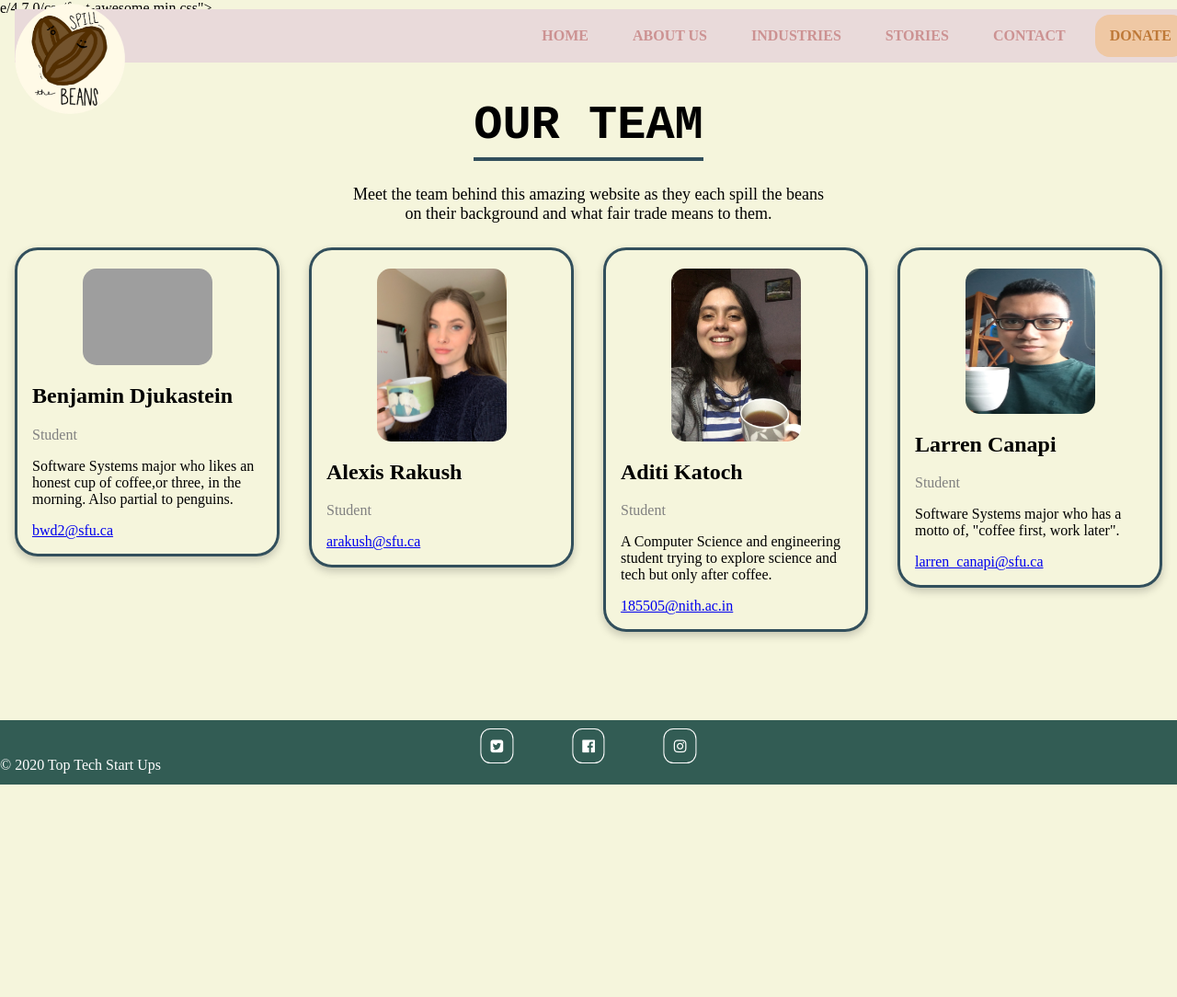
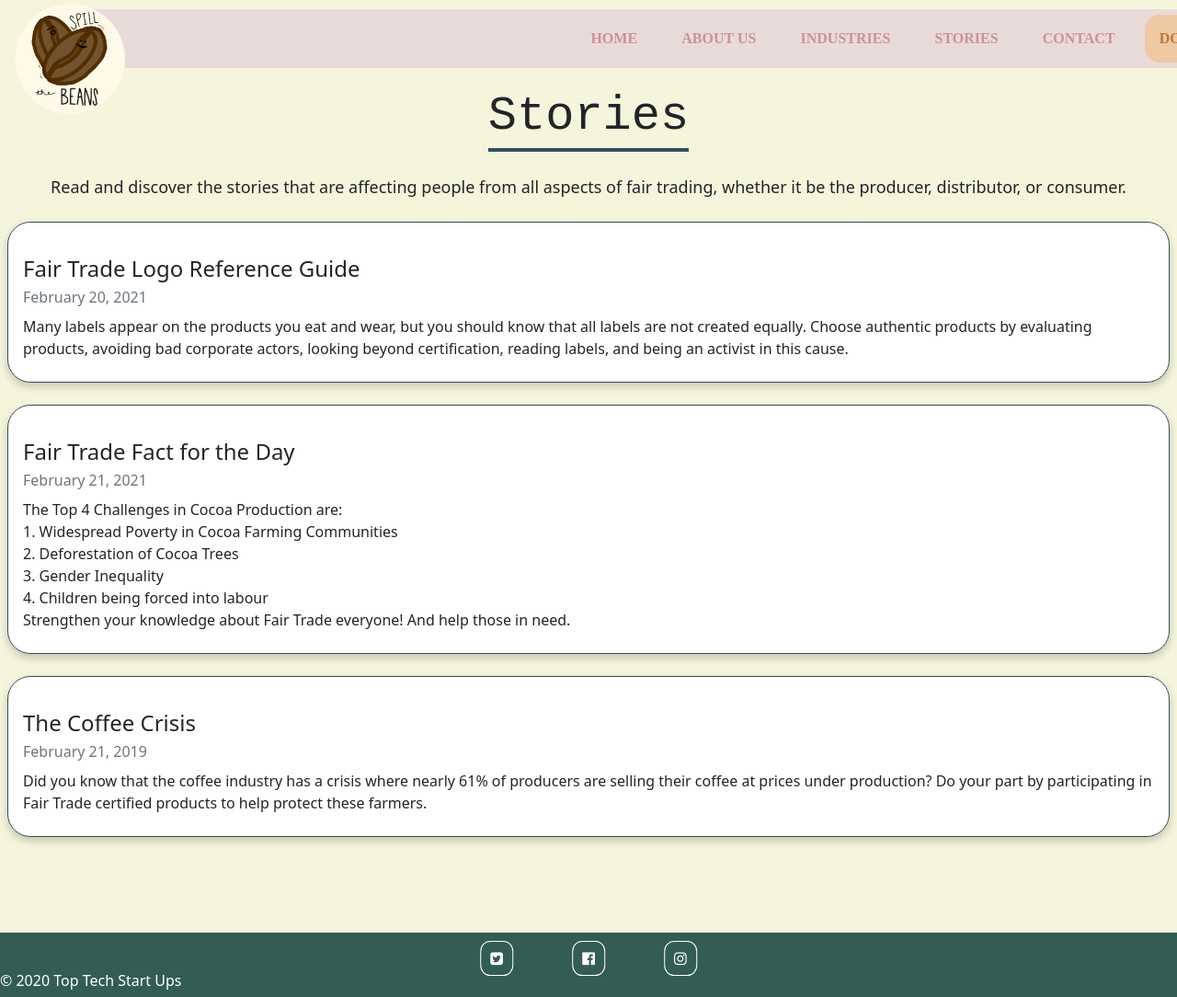
Before and after one commit to larrencanapi/Spill-The-Beans, a plain HTML site: page Pages/Ourteam.html in a window 1280 px wide. Shown: the whole page at 92% size. Before the commit the page ends 853 px from the top, so only its background shows below. Drawn offline with nearby package versions, Linux system fonts and the light colour scheme; files that its build step writes are made by us from their sources; grey boxes are pictures that could not be loaded.

Commit message:
Refactored Ourteam.html to stories page

```diff
--- a/Pages/Ourteam.html
+++ b/Pages/Ourteam.html
@@ -4,9 +4,10 @@
   <meta name="viewport" content="width=device-width, initial-scale=1.0">
   <meta charset="UTF-8" />
   <title>Our Team - Top Tech Start Ups</title>
+  <link href="https://cdn.jsdelivr.net/npm/bootstrap@5.0.0-beta2/dist/css/bootstrap.min.css" rel="stylesheet" integrity="sha384-BmbxuPwQa2lc/FVzBcNJ7UAyJxM6wuqIj61tLrc4wSX0szH/Ev+nYRRuWlolflfl" crossorigin="anonymous">
   <link rel="stylesheet" href="../css/team.css">
   <link rel="stylesheet" media="screen and (min-width: 900px)" href="./css/team.css">
-  <link rel="stylesheet" href="https://cdnjs.cloudflare.com/ajax/libs/font-awesome/4.7.0/css/font-awesome.min.css">e/4.7.0/css/font-awesome.min.css">
+  <link rel="stylesheet" href="https://cdnjs.cloudflare.com/ajax/libs/font-awesome/4.7.0/css/font-awesome.min.css">
 </head>
 <body>
 
@@ -29,12 +30,62 @@
 <br>
 <br>
 <br>
-
-<h1><span>OUR TEAM</span></h1>
-
-<p class="meet-team">Meet the team behind this amazing website as they each spill the beans <br>
-     on their background and what fair trade means to them.</p>
-
+<br>
+<h1><span>Stories</span></h1>
+<br>
+<p class="meet-team">Read and discover the stories that are affecting people from all
+  aspects of fair trading, whether it be the producer, distributor, or consumer.
+</p>
+<main>
+  <div class="card mt-4">
+    <div class="card-body">
+        <h4 class="card-title">Fair Trade Logo Reference Guide</h4>
+        <div class="card-subtitle text-muted mb-2">
+          February 20, 2021
+        </div>
+        <div class="card-text mb-2">
+          Many labels appear on the products you eat and wear, but you should know that all labels are not
+          created equally. Choose authentic products by evaluating products, avoiding bad corporate actors,
+          looking beyond certification, reading labels, and being an activist in this cause.
+        </div>
+    </div>
+  </div>
+  <div class="card mt-4">
+    <div class="card-body">
+        <h4 class="card-title">Fair Trade Fact for the Day</h4>
+        <div class="card-subtitle text-muted mb-2">
+          February 21, 2021
+        </div>
+        <div class="card-text mb-2">
+          The Top 4 Challenges in Cocoa Production are:
+          <br>
+          1. Widespread Poverty in Cocoa Farming Communities
+          <br>
+          2. Deforestation of Cocoa Trees
+          <br>
+          3. Gender Inequality
+          <br>
+          4. Children being forced into labour
+          <br>
+          Strengthen your knowledge about Fair Trade everyone! And help those in need.
+        </div>
+    </div>
+  </div>
+  <div class="card mt-4">
+    <div class="card-body">
+        <h4 class="card-title">The Coffee Crisis</h4>
+        <div class="card-subtitle text-muted mb-2">
+          February 21, 2019
+        </div>
+        <div class="card-text mb-2">
+          Did you know that the coffee industry has a crisis where nearly 61% of producers
+          are selling their coffee at prices under production? Do your part by participating in
+          Fair Trade certified products to help protect these farmers.
+        </div>
+    </div>
+  </div>
+</main>
+     <!--
 <main>
     <div class="row">
         <div class="column">
@@ -95,7 +146,7 @@
         </div>
       </div>
 </main>
-
+-->
 <br>
 <br>
 <br>
```
